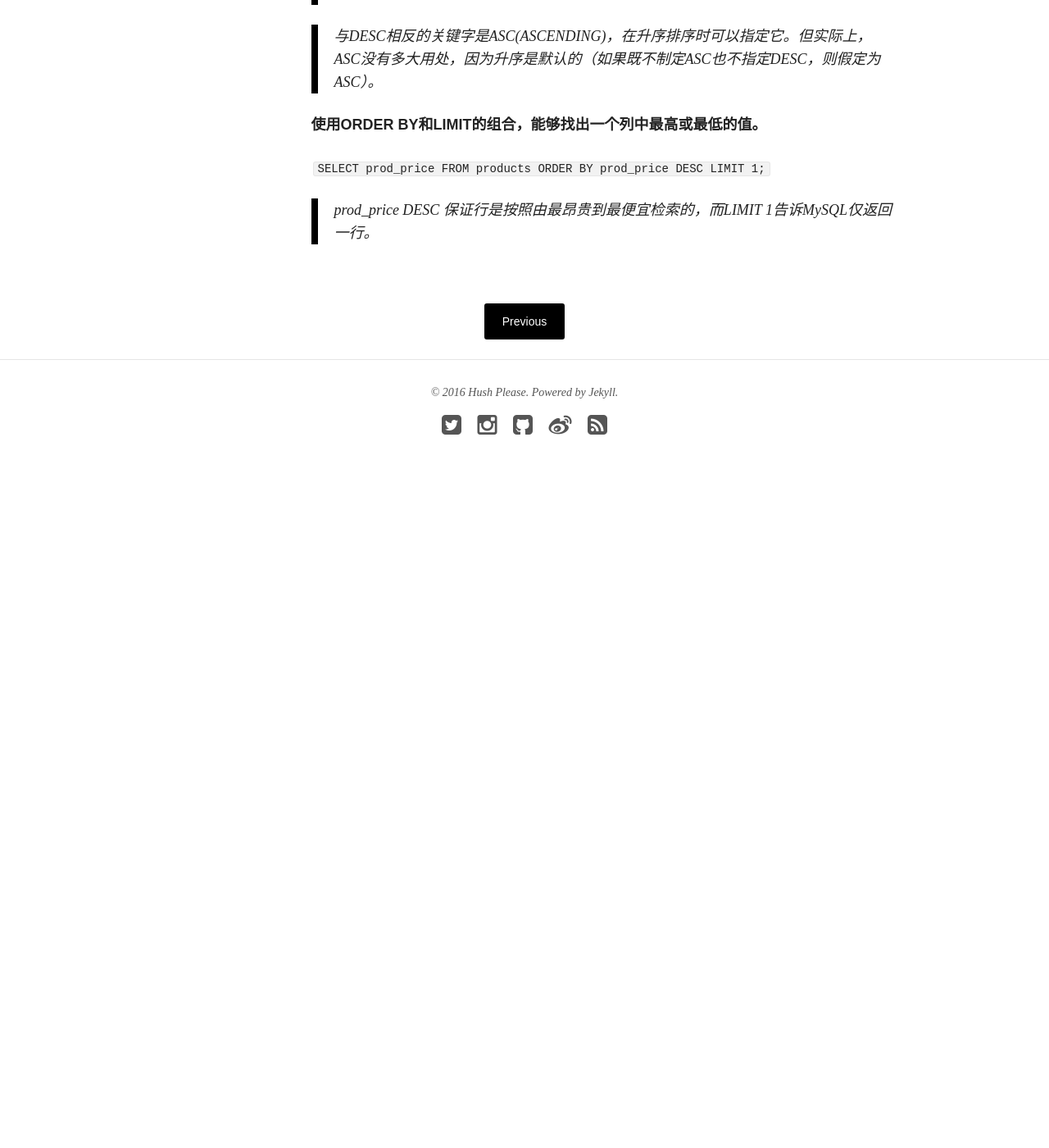
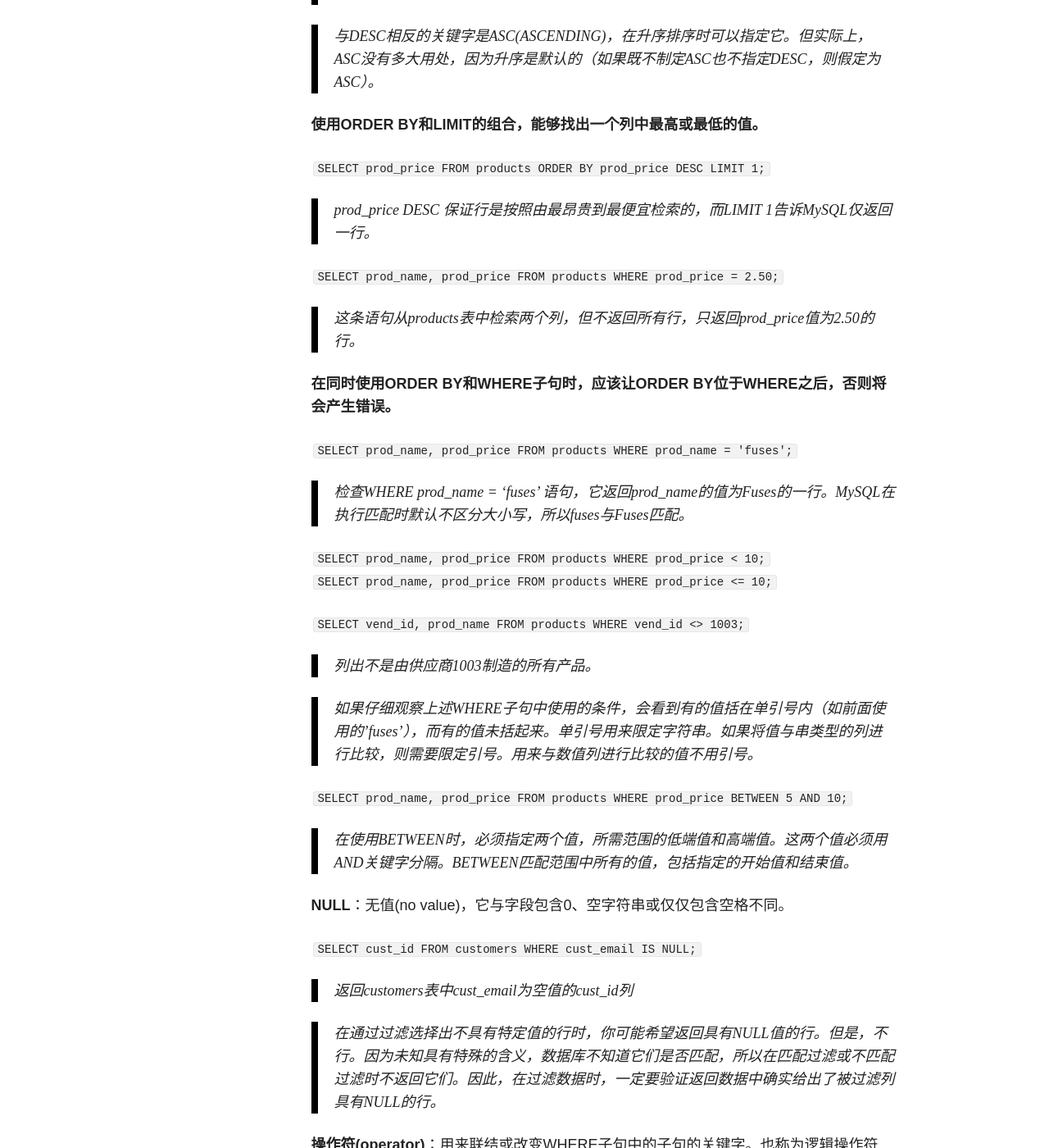
Before and after one commit to hushPlease/hushPlease.github.io, a Jekyll site: the page built from _posts/blog/2016-07-20-mysql-crash-course-take-down.md, in a window 1280 px wide and 1400 px high, scrolled down 3660 px. Shown: the whole window at 82% size. Built offline with Jekyll 4.4.1, drawn with Linux system fonts in a browser that asks for light colours; nearby versions of some CDN libraries; before the commit the page ends 4290 px from its top, so only the background shows below that; some of the changed text lies outside the part shown.

Commit message:
Update post.

```diff
--- a/_posts/blog/2016-07-20-mysql-crash-course-take-down.md
+++ b/_posts/blog/2016-07-20-mysql-crash-course-take-down.md
@@ -112,3 +112,75 @@ share: true
 `SELECT prod_price FROM products ORDER BY prod_price DESC LIMIT 1;`
 
 > prod_price DESC 保证行是按照由最昂贵到最便宜检索的，而LIMIT 1告诉MySQL仅返回一行。
+
+`SELECT prod_name, prod_price FROM products WHERE prod_price = 2.50;`
+
+> 这条语句从products表中检索两个列，但不返回所有行，只返回prod_price值为2.50的行。
+
+**在同时使用ORDER BY和WHERE子句时，应该让ORDER BY位于WHERE之后，否则将会产生错误。**
+
+`SELECT prod_name, prod_price FROM products WHERE prod_name = 'fuses';`
+
+> 检查WHERE prod_name = 'fuses' 语句，它返回prod_name的值为Fuses的一行。MySQL在执行匹配时默认不区分大小写，所以fuses与Fuses匹配。
+
+`SELECT prod_name, prod_price FROM products WHERE prod_price < 10;`
+`SELECT prod_name, prod_price FROM products WHERE prod_price <= 10;`
+
+`SELECT vend_id, prod_name FROM products WHERE vend_id <> 1003;`
+
+> 列出不是由供应商1003制造的所有产品。
+
+> 如果仔细观察上述WHERE子句中使用的条件，会看到有的值括在单引号内（如前面使用的'fuses'），而有的值未括起来。单引号用来限定字符串。如果将值与串类型的列进行比较，则需要限定引号。用来与数值列进行比较的值不用引号。
+
+`SELECT prod_name, prod_price FROM products WHERE prod_price BETWEEN 5 AND 10;`
+
+> 在使用BETWEEN时，必须指定两个值，所需范围的低端值和高端值。这两个值必须用AND关键字分隔。BETWEEN匹配范围中所有的值，包括指定的开始值和结束值。
+
+**NULL**：无值(no value)，它与字段包含0、空字符串或仅仅包含空格不同。
+
+`SELECT cust_id FROM customers WHERE cust_email IS NULL;`
+
+> 返回customers表中cust_email为空值的cust_id列
+
+> 在通过过滤选择出不具有特定值的行时，你可能希望返回具有NULL值的行。但是，不行。因为未知具有特殊的含义，数据库不知道它们是否匹配，所以在匹配过滤或不匹配过滤时不返回它们。因此，在过滤数据时，一定要验证返回数据中确实给出了被过滤列具有NULL的行。
+
+**操作符(operator)**：用来联结或改变WHERE子句中的子句的关键字。也称为逻辑操作符(logical operator)。
+
+`SELECT prod_id, prod_price, prod_name FROM products WHERE vend_id = 1003 AND prod_price <= 10;`
+
+> 此SQL语句检索由供应商1003制造且价格小于等于10美元的所有产品的名称和价格。AND指示DBMS只返回满足所有给定条件的行。还可以添加多个过滤条件，每添加一条就要使用一个AND。
+
+**AND**：用在WHERE子句中的关键字，用来指示检索满足所有给定条件的行。
+
+`SELECT prod_name, prod_price FROM products WHERE vend_id = 1002 OR vend_id = 1003;`
+
+> 此SQL语句检索由任一个指定供应商制造的所有产品的产品名和价格。OR操作符告诉DBMS匹配任一条件而不是同时匹配两个条件。
+
+**OR**：WHERE子句中使用的关键字，用来表示检索匹配任一给定条件的行。
+
+**SQL（像多数语言一样）在处理OR操作符前，优先处理AND操作符。**
+
+`SELECT prod_name, prod_price FROM products WHERE (vend_id = 1002 OR vend_id = 1003) AND prod_price >= 10;`
+
+> 因为圆括号具有较AND或OR操作符高的计算次序，DBMS首先过滤圆括号内的OR条件。这时，SQL语句变成了*选择由供应商1002或1003制造的且价格都在10美元（含）以上的任何产品*，这正是我们所希望的。
+
+`SELECT prod_name, prod_price FROM products WHERE vend_id IN (1002, 1003) ORDER BY prod_name;`
+
+> 此SELECT语句检索供应商1002和1003制造的所有产品。IN操作符后跟逗号分隔的合法值清单，整个清单必须括在圆括号中。
+
+**IN**：WHERE自居中华用来指定要匹配值的清单的关键字，功能与OR相当。
+
+为什么要使用IN操作符？其优点具体如下。
+
+* 在使用长的合法选项清单时，IN操作符的语法更清楚而且直观。
+* 在使用IN时，计算的次序更容易管理（因为使用的操作符更少）。
+* IN操作符一般比OR操作符清单执行更快。
+* IN的最大优点是可以包含其他SELECT语句，使得能够更动态地建立WHERE子句。
+
+**NOT**：WHERE子句中用来否定后跟条件的关键字。
+
+`SELECT prod_name, prod_price FROM products WHERE vend_id NOT IN (1002,1003) ORDER BY prod_name;`
+
+> 这里的NOT否定跟在它之后的条件，因此，MySQL不是匹配1002和1003的vend_id，而是匹配1002和1003之外供应商的vend_id。
+
+> MySQL支持使用NOT对IN、BETWEEN和EXISTS子句取反，这与多数其他DBMS允许使用NOT对各种条件取反有很大的差别。
```
Also changed, not shown: other parts of _posts/blog/2016-07-20-mysql-crash-course-take-down.md (+1 -1 lines).
